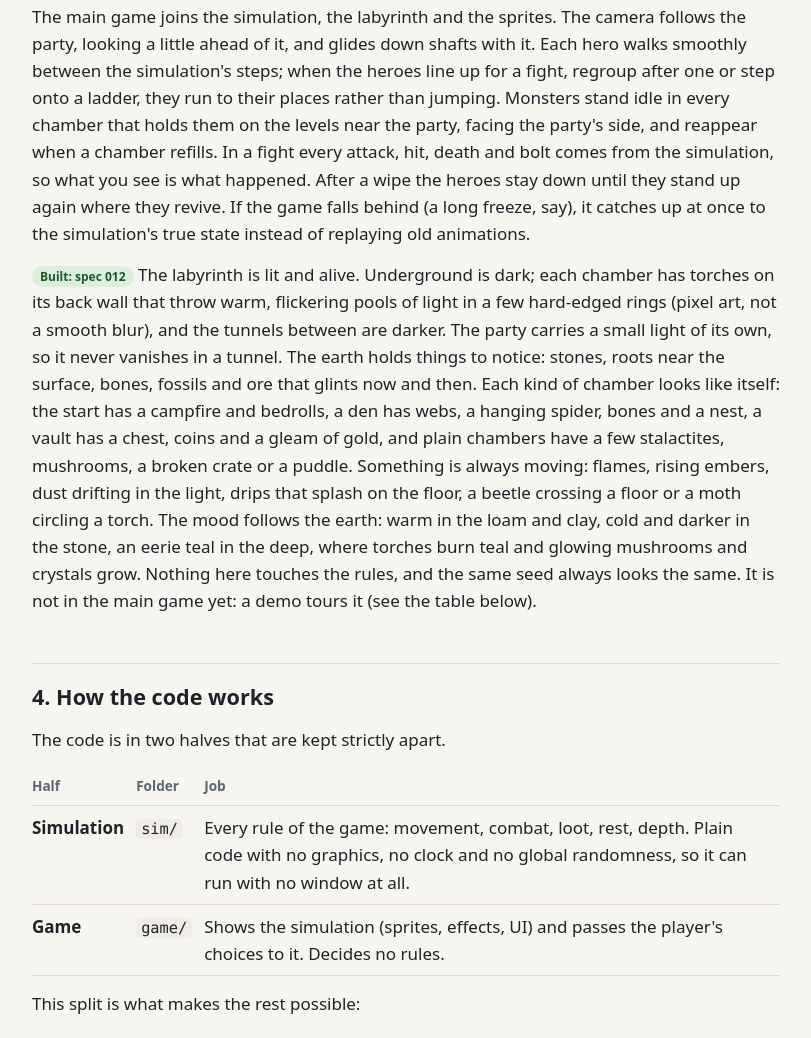
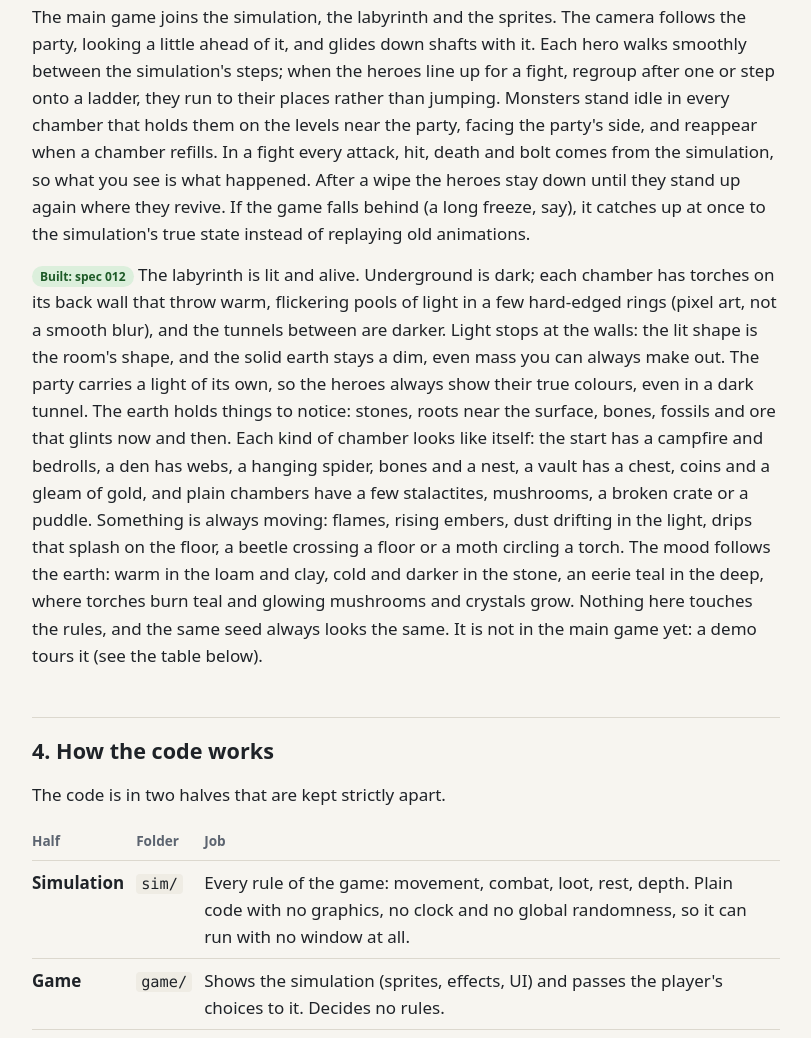
Before and after one commit to zakpruitt/colony, a plain HTML site: page docs/wiki/index.html in a window 1280 px wide. Shown: the part 3076-4114 px from the top of the page, without its empty margins (234-1045 px from the left). Drawn offline with Linux system fonts and the light colour scheme.

Commit message:
fix(game): stop light at walls and keep the party in true colour
The lead's review of the shots found the pools drawn as discs over solid
rock, the heroes dimmed (worst in stone), stone and deep nearly black, and
busy bands where torches overlap.

Light is now read per tile, so earth more than a tile from open space
gets none and the lit shape is the chamber's. Overlapping lights take the
maximum, not the sum. The party light is white with a full-strength core
over the formation, lights open space only and adds no glow. Stone and
deep get a higher ambient floor and earth lift: dark, not black, with
stone still the darkest band.

```diff
--- a/docs/wiki/index.html
+++ b/docs/wiki/index.html
@@ -211,8 +211,9 @@ where they revive. If the game falls behind (a long freeze, say), it catches up
 true state instead of replaying old animations.</p>
 <p><span class="tag built">Built: spec 012</span> The labyrinth is lit and alive. Underground is dark; each
 chamber has torches on its back wall that throw warm, flickering pools of light in a few hard-edged rings
-(pixel art, not a smooth blur), and the tunnels between are darker. The party carries a small light of its
-own, so it never vanishes in a tunnel. The earth holds things to notice: stones, roots near the surface,
+(pixel art, not a smooth blur), and the tunnels between are darker. Light stops at the walls: the lit
+shape is the room's shape, and the solid earth stays a dim, even mass you can always make out. The party
+carries a light of its own, so the heroes always show their true colours, even in a dark tunnel. The earth holds things to notice: stones, roots near the surface,
 bones, fossils and ore that glints now and then. Each kind of chamber looks like itself: the start has a
 campfire and bedrolls, a den has webs, a hanging spider, bones and a nest, a vault has a chest, coins and a
 gleam of gold, and plain chambers have a few stalactites, mushrooms, a broken crate or a puddle. Something
```
Also changed, not shown: 10 other files.
